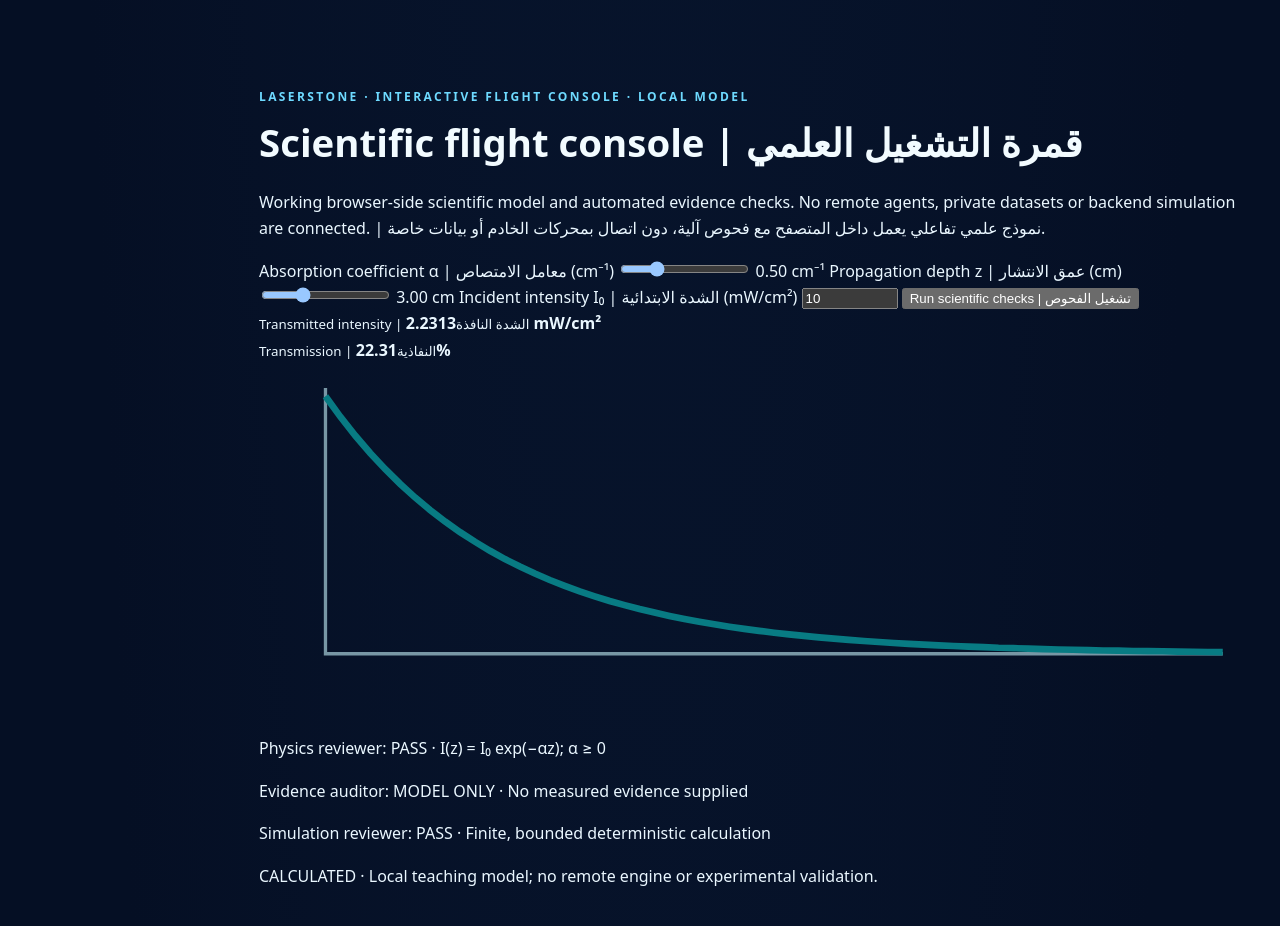
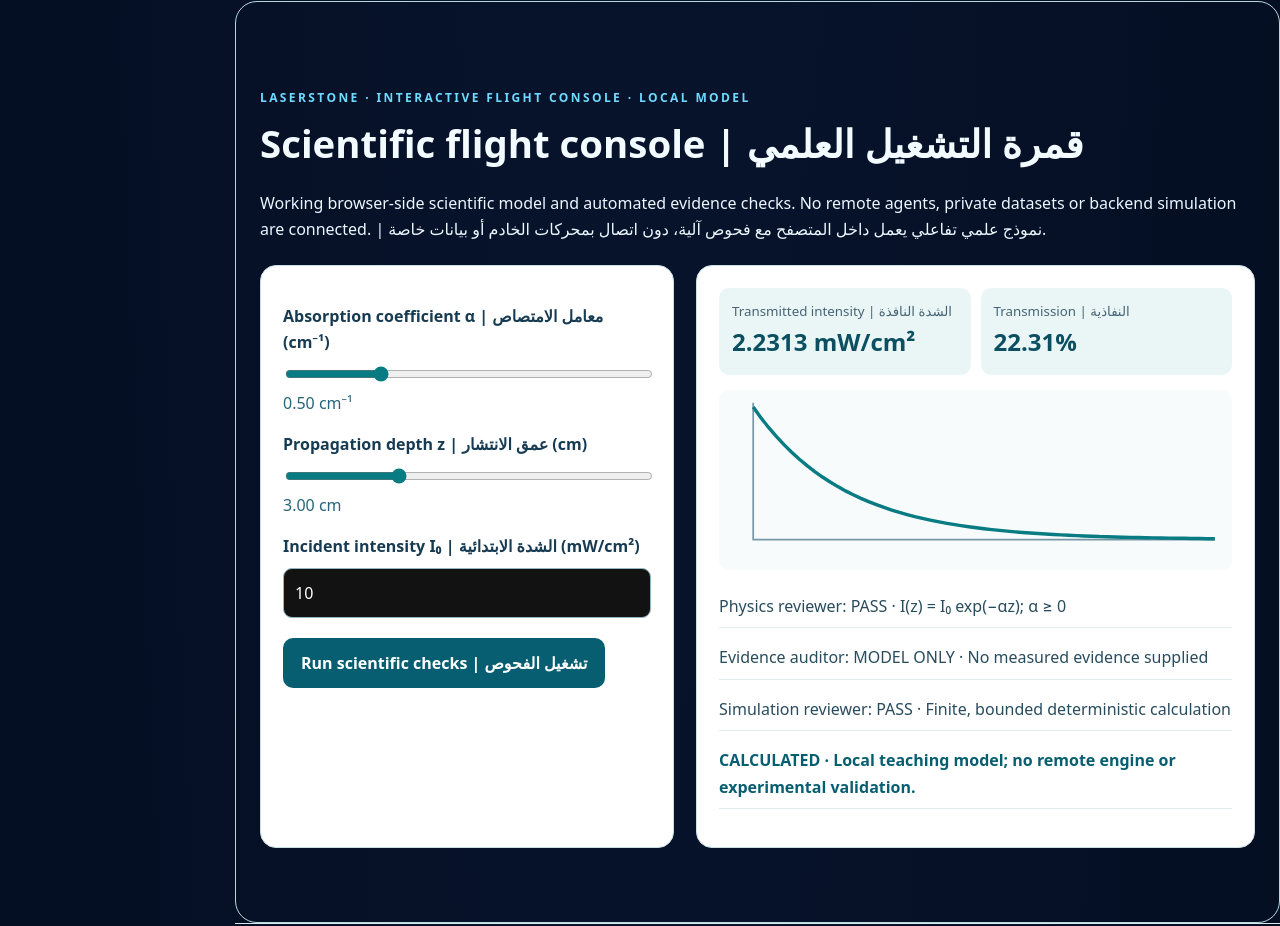
Before and after one commit to ahay20004/LASERSTONE, a plain HTML site: page cloud/site/index.html in a window 1280 px wide. Shown: the part 10920-11846 px from the top of the page. Drawn offline with Linux system fonts and the light colour scheme.

Commit message:
Style responsive functional flight console and scientific readouts

```diff
--- a/cloud/site/style.css
+++ b/cloud/site/style.css
@@ -116,3 +116,22 @@ footer{background:#030c1c;border-top:1px solid #126da7;color:#a7cee2}
 
 /* Clear, keyboard-accessible active navigation for formerly decorative research icons */
 .research-link{display:inline-block;margin-top:12px;color:#096d7b;font-weight:700;text-underline-offset:4px}.research-link:hover,.campus-building a:hover{color:#064c61;text-decoration-thickness:2px}.research-link:focus-visible,.campus-building a:focus-visible{outline:3px solid #14a5a0;outline-offset:4px}.agent-council{border-top:1px solid #d8e6ed}
+
+/* Live local scientific flight console */
+.flight-console{border:1px solid #b5d9dd;border-radius:22px;background:linear-gradient(135deg,#f0faf9,#e9f3fa)}
+.flight-grid{display:grid;grid-template-columns:minmax(250px,1fr) minmax(300px,1.35fr);gap:22px;margin-top:22px}
+.flight-controls,.flight-output{background:#fff;border:1px solid #c9e0e5;border-radius:16px;padding:22px;min-width:0}
+.flight-controls label{display:block;margin:15px 0 8px;font-weight:650;color:#173b52}
+.flight-controls input[type=range]{width:100%;accent-color:#087b83}
+.flight-controls input[type=number]{display:block;width:100%;box-sizing:border-box;padding:11px;border:1px solid #93b6c2;border-radius:9px;font:inherit}
+.flight-controls output{display:block;color:#276679;font-variant-numeric:tabular-nums}
+.flight-controls button{margin-top:20px;padding:12px 18px;border:0;border-radius:10px;background:#075e70;color:white;font:inherit;font-weight:700;cursor:pointer}
+.flight-controls button:focus-visible{outline:3px solid #e5a633;outline-offset:3px}
+.flight-metrics{display:grid;grid-template-columns:1fr 1fr;gap:10px}
+.flight-metrics>div{padding:13px;background:#eaf5f6;border-radius:10px}
+.flight-metrics small{display:block;color:#476575}
+.flight-metrics strong{display:block;font-size:clamp(16px,2vw,24px);color:#0b4f60;font-variant-numeric:tabular-nums}
+#flight-chart{width:100%;height:auto;margin-top:15px;background:#f7fbfc;border-radius:10px}
+.flight-output p{border-bottom:1px solid #e3ebee;padding-bottom:8px;color:#284c5d}
+#flight-status{font-weight:700;color:#075e70}
+@media(max-width:760px){.flight-grid{grid-template-columns:1fr}.flight-metrics{grid-template-columns:1fr}}
```
